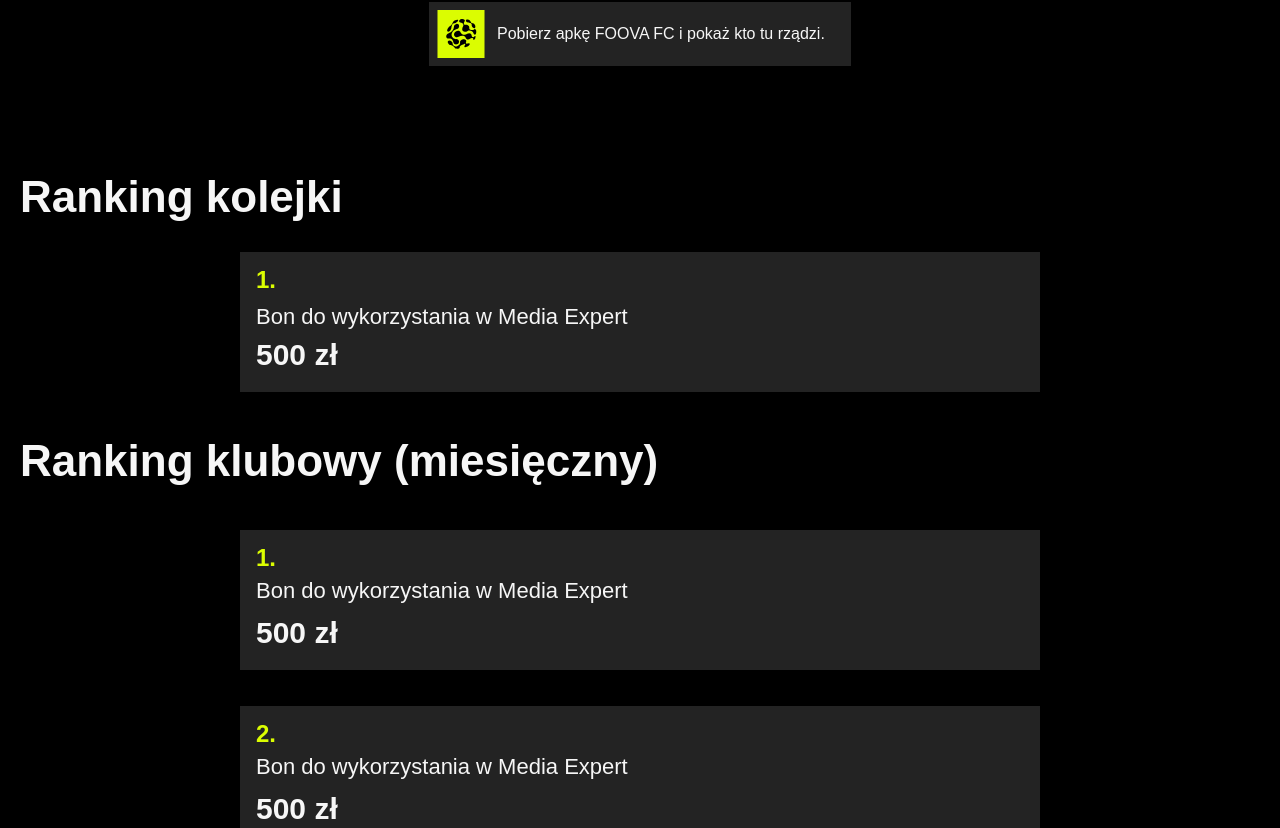
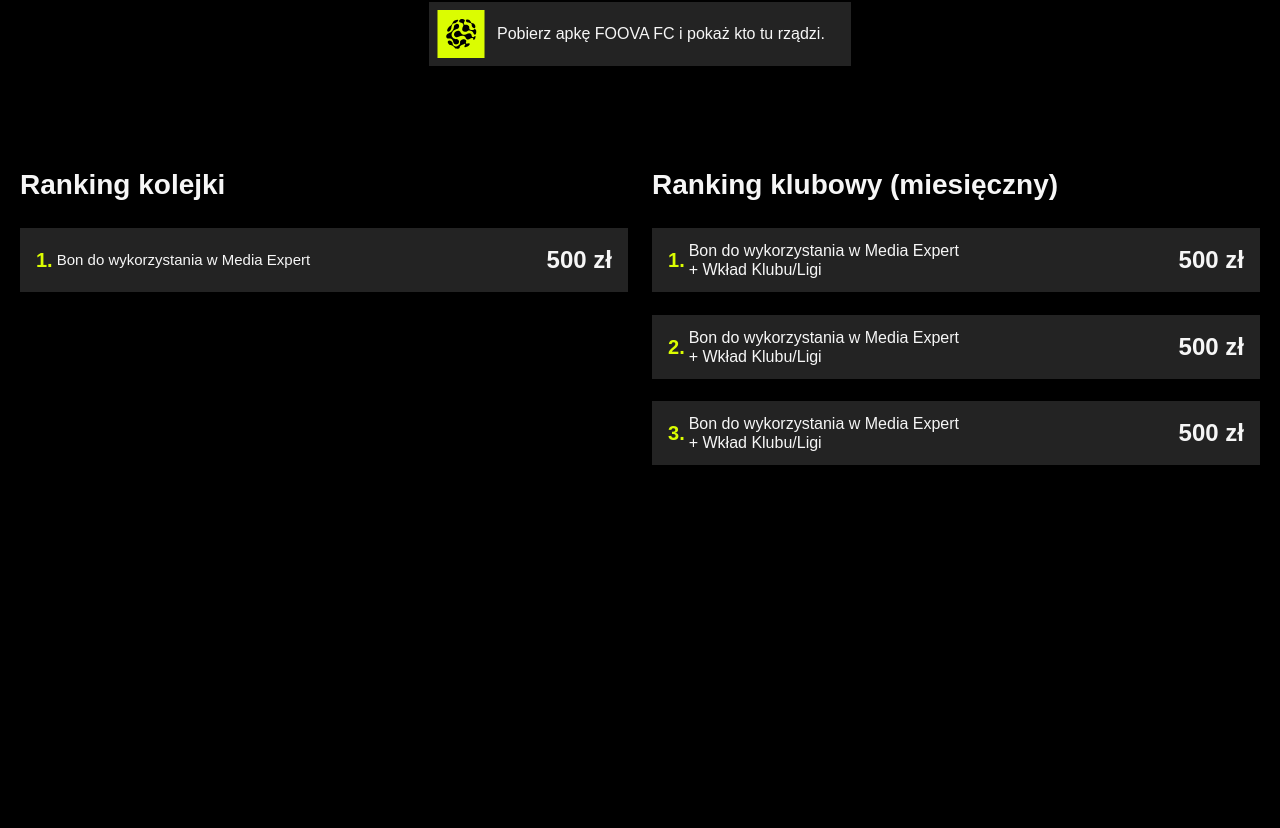
Before and after one commit to Karanfullstack/fan-center-page, a React (Vite) app: page / in a window 1280 px wide. Shown: the part 692-1520 px from the top of the page. Built offline with nearby package versions, Linux system fonts and the light colour scheme; a web font is replaced by a local one.

Commit message:
add rankingTwo page final

```diff
--- a/src/components/RankingSecond.jsx
+++ b/src/components/RankingSecond.jsx
@@ -1,24 +1,30 @@
 export default function RankingSecond() {
     return (
-        <article className="flex flex-col space-y-7 items-center font-hubot-semicondensed px-5 pt-10 md:pt-14 container min-h-[100dvh] mx-w-[1400px] w-full mx-auto justify-start">
-            <figure className="h-full flex w-full  space-y-9 flex-col items-start justify-center">
+        <article className="flex flex-col space-y-7  items-center font-hubot-semicondensed px-5 pt-10 md:pt-14 container min-h-[100dvh] mx-w-[1400px] w-full mx-auto justify-start">
+            <figure className="h-full flex w-full lg:flex-row lg:space-x-6   lg:space-y-0   space-y-9 flex-col items-start justify-center">
                 <section
                     className="
-                text-base   space-y-5.5 flex items-start flex-col justify-center h-fit w-full"
+                text-base space-y-5.5 lg:w-1/2 md:w-full  flex items-start flex-col justify-center h-auto w-full
+                "
                 >
-                    <h2 className="font-bold leading-[1.5] text-[clamp(28px,2vw,29px)] md:text-[clamp(42px,4vw,44px)]">
+                    <h2
+                        className="
+
+                    font-bold leading-[1.5] text-[clamp(28px,2vw,30px)]
+
+                    "
+                    >
                         Ranking kolejki
                     </h2>
                     <div
-                        className="max-w-[min(800px,100%)]  w-full  space-y-1 p-4 flex flex-col justify-start items-start font-hubot-semicondensed mx-auto bg-seconday h-[116px] md:h-[140px]
+                        className="max-w-[min(800px,100%)] lg:flex-row lg:justify-between lg:items-center md:space-y-2 lg:space-y-0  space-y-1 p-4 flex flex-col justify-start items-start font-hubot-semicondensed w-full mx-auto bg-seconday h-[116px] lg:h-[64px]
 
                      "
                     >
-                        <div className="flex space-y-1 md:space-y-2  flex-col justify-center items-start">
+                        <div className="flex space-y-1 lg:space-y-0 lg:space-x-1 lg:flex-row lg:items-center  flex-col justify-center items-start">
                             <span
                                 className="
                             text-xl text-primary font-bold leading-[100%]
-                            md:text-2xl
 
                             "
                             >
@@ -27,39 +33,37 @@
                             <span
                                 className="
                             text-[clamp(14px,1.5vw,15px)] leading-[1.5] font-medium text-base
-                            md:text-[clamp(20px,2vw,22px)]
+
                             "
                             >
                                 Bon do wykorzystania w Media Expert
                             </span>
                         </div>
-                        <span className="font-bold   text-2xl md:text-3xl leding-[1.5]">
-                            500 zł
-                        </span>
+                        <span className="font-bold text-2xl leding-[1.5]">500 zł</span>
                     </div>
                 </section>
 
-                <section className="text-base md:space-y-9  space-y-3.5 flex items-start flex-col justify-center h-fit w-full  ">
-                    <h2 className="font-bold leading-[1.5] text-[clamp(28px,2vw,29px)] md:text-[clamp(42px,4vw,44px)]">
+                {/* section second */}
+                <section className="text-base lg:w-1/2 md:w-full md:space-y-9 lg:space-y-0 lg:gap-[1.4rem] space-y-3.5 flex items-start flex-col justify-center h-auto  ">
+                    <h2 className="font-bold leading-[1.5] text-[clamp(28px,2vw,29px)]">
                         Ranking klubowy (miesięczny)
                     </h2>
 
                     {[1, 2, 3].map((_item, index) => (
-                        <div className="max-w-[min(800px,100%)] md:space-y-2 space-y-1 p-4 flex flex-col justify-start items-start font-hubot-semicondensed w-full mx-auto bg-seconday h-[116px] md:h-[140px] ">
-                            <div className="flex space-y-1  flex-col justify-center items-start">
-                                <span className="text-xl md:text-2xl  text-primary font-bold leading-[100%]">
+                        <div className="max-w-[min(800px,100%)] lg:flex-row lg:justify-between lg:items-center md:space-y-2 lg:space-y-0  space-y-1 p-4 flex flex-col justify-start items-start font-hubot-semicondensed w-full mx-auto bg-seconday h-[116px] lg:h-[64px]  ">
+                            <div className="flex space-y-1 lg:space-y-0 lg:space-x-1 lg:flex-row lg:items-center  flex-col justify-center items-start">
+                                <span className="text-xl md:text-xl  text-primary font-bold leading-[100%]">
                                     {index + 1}.
                                 </span>
                                 <span
-                                    className="text-[clamp(14px,1.5vw,15px)] leading-[1.5] font-medium text-base
-                            md:text-[clamp(20px,2vw,22px)]"
+                                    className="text-[clamp(14px,1.5vw,15px)] leading-[1.2] font-medium text-base
+                            md:text-[clamp(14px,2vw,16px)]"
                                 >
                                     Bon do wykorzystania w Media Expert
+                                    <br />+ Wkład Klubu/Ligi
                                 </span>
                             </div>
-                            <span className="font-bold  text-2xl md:text-3xl leding-[1.5]">
-                                500 zł
-                            </span>
+                            <span className="font-bold text-2xl  leding-[1.5]">500 zł</span>
                         </div>
                     ))}
                 </section>
```
